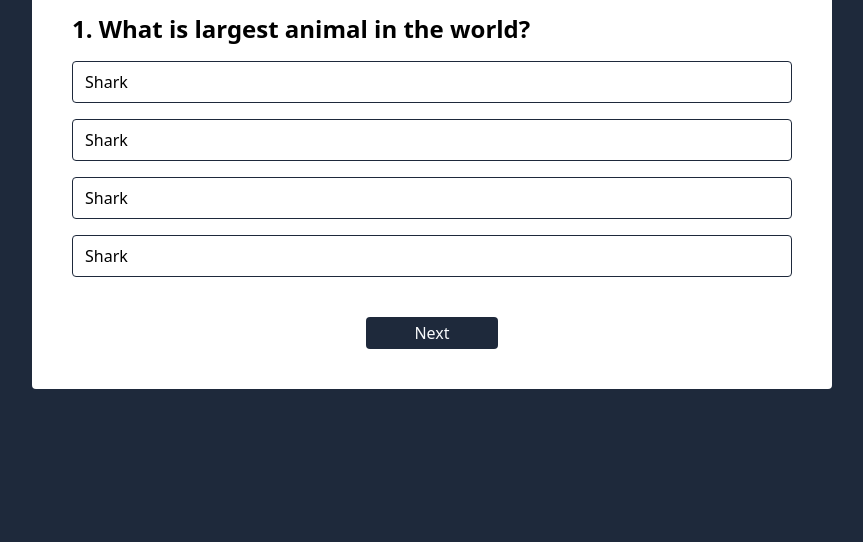
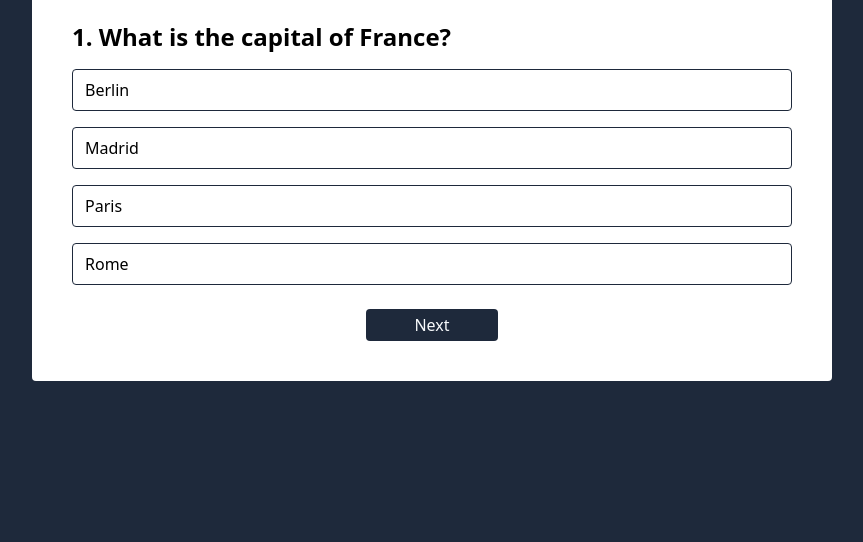
Before and after one commit to Owais-Sonija/simple-quiz-app-javascript, a website: page docs/index.html in a window 1280 px wide. Shown: the part 258-800 px from the top of the page, without its empty margins (208-1071 px from the left). Drawn offline with Linux system fonts and the light colour scheme.

Commit message:
Added Question Render Functionality

```diff
--- a/docs/index.html
+++ b/docs/index.html
@@ -5,10 +5,13 @@
     <meta name="viewport" content="width=device-width, initial-scale=1.0">
     <title>Simple JavaScript Quiz</title>
     <link rel="stylesheet" href="./output.css">
+    <script src="./script.js" defer></script>
 </head>
 <body class="bg-slate-800 min-h-screen flex flex-col justify-center items-center">
     <div class="container rounded w-[50rem] bg-white p-10 flex flex-col">
         <h1 class="text-3xl font-bold border-b pb-4 border-slate-800">Dr Owais Simple Quiz</h1>
+        <div class="quiz_container">
+
             <div class="question my-6">
                 <h2 class="question_text text-2xl font-semibold">1. What is largest animal in the world?</h2>
                 <div class="options">
@@ -20,6 +23,7 @@
                     </ul>
                 </div>
             </div>
+        </div>
         <div class="flex justify-center">
 
             <button class="py-1 px-12 bg-slate-800 text-slate-50 rounded inline">Next</button>
--- /dev/null
+++ b/docs/script.js
@@ -0,0 +1,58 @@
+const quizQuestions = [
+    {
+        questionText: "What is the capital of France?",
+        options: ["Berlin", "Madrid", "Paris", "Rome"],
+        correctAnswer: "Paris"
+    },
+    {
+        questionText: "Which planet is known as the Red Planet?",
+        options: ["Earth", "Mars", "Jupiter", "Saturn"],
+        correctAnswer: "Mars"
+    },
+    {
+        questionText: "What is the largest mammal in the world?",
+        options: ["Elephant", "Blue Whale", "Giraffe", "Shark"],
+        correctAnswer: "Blue Whale"
+    },
+    {
+        questionText: "Which element has the chemical symbol 'O'?",
+        options: ["Oxygen", "Gold", "Hydrogen", "Carbon"],
+        correctAnswer: "Oxygen"
+    },
+    {
+        questionText: "Who wrote 'Hamlet'?",
+        options: ["Charles Dickens", "J.K. Rowling", "William Shakespeare", "Mark Twain"],
+        correctAnswer: "William Shakespeare"
+    }
+];
+
+// Getting Elements
+let questionNumber = 0;
+
+const quizContainerEle = document.querySelector(".quiz_container");
+
+
+// Creating Functions
+
+function renderQuestion(qNumber) {
+    quizQuestions.map((question, idx) => {
+        if (idx == qNumber) {
+            quizContainerEle.innerHTML = `
+            <div class="question my-6">
+                    <h2 class="question_text text-2xl font-semibold">${idx + 1}. ${question.questionText}</h2>
+                    <div class="options">
+                        <ul>
+                            ${question.options.map((option) =>
+                `<li class="option py-2 px-3 border border-slate-800 rounded my-4 cursor-pointer hover:bg-slate-600 hover:border-slate-50 hover:text-slate-50 transition-all duration-150 ease-in-out">${option}</li>`
+            ).join("")}
+                        </ul>
+                    </div>
+                </div>
+            `
+        }
+    })
+}
+
+
+// Calling Functions
+renderQuestion(questionNumber)
```
Also changed, not shown: docs/output.css. Lines whose indentation alone changed are shown as unchanged.
